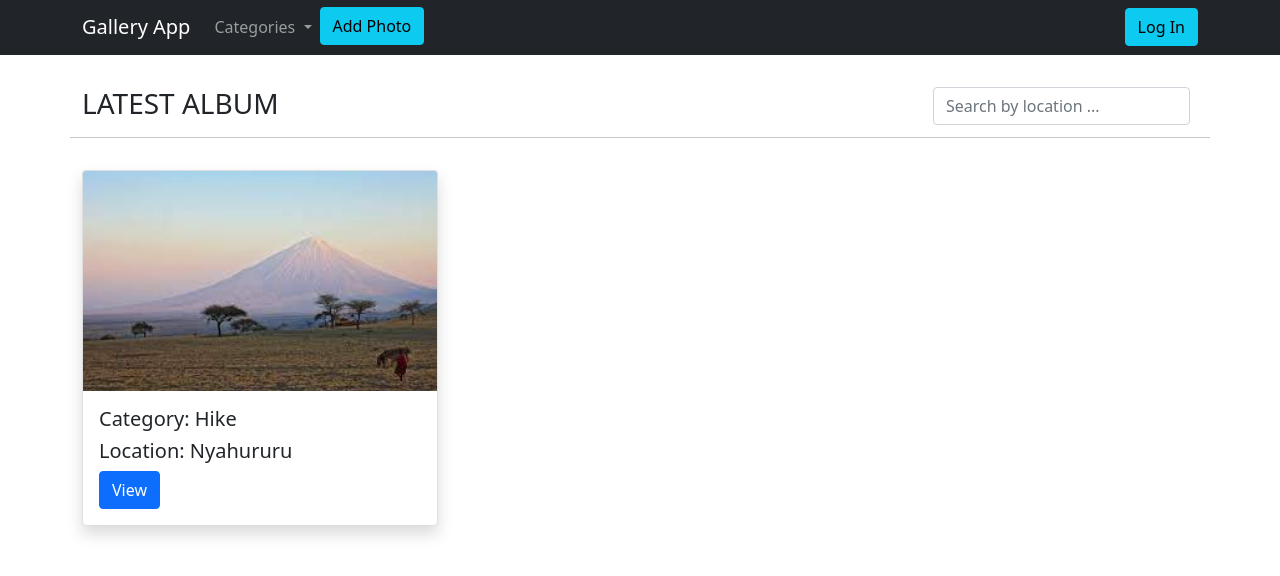
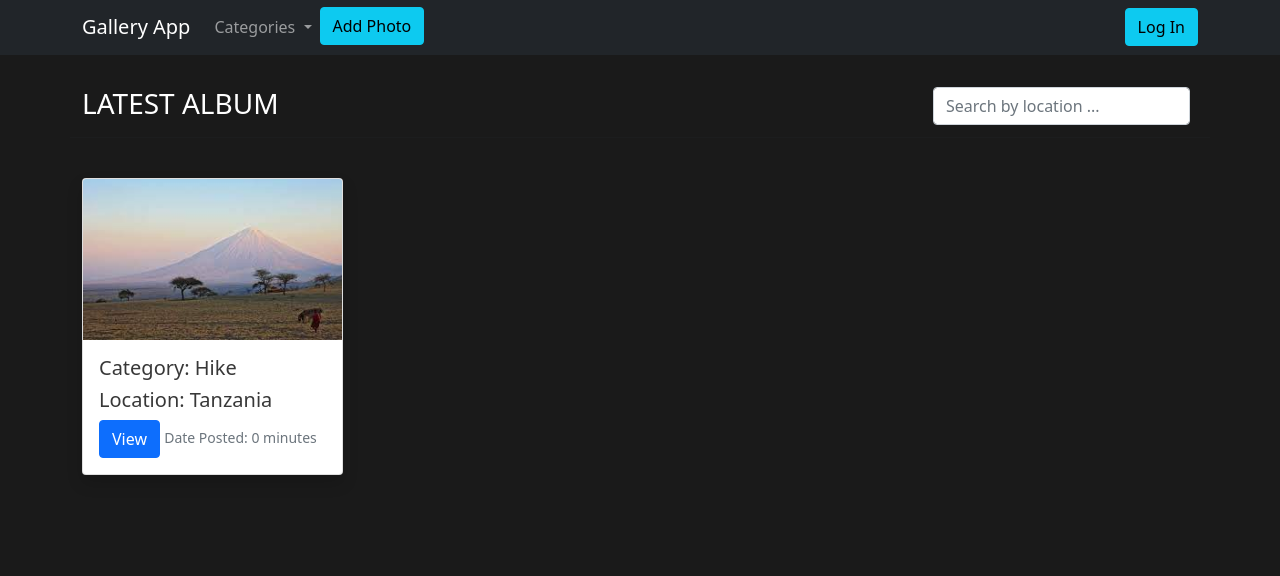
Before and after one commit to crispus-nj/Django-Gallery-App, a Django app: the page made by photos/models.py in a window 1280 px wide. Shown: the part 1-577 px from the top of the page. Run offline with Django 4.2, Linux system fonts and the light colour scheme; data comes from the database, SQL or seed files in the repository; some libraries are stand-ins or nearby versions.

Commit message:
created another column in Photo models to display the time the photo was uploaded and displayed that column to all the photos. updated the previous migrations

```diff
--- a/photos/models.py
+++ b/photos/models.py
@@ -1,4 +1,5 @@
 from django.db import models
+from django.utils import timezone
 
 # Create your models here.
 class Location(models.Model):
@@ -18,6 +19,7 @@
     location = models.ForeignKey(Location, on_delete=models.SET_NULL, null=True)
     image = models.ImageField()
     description = models.TextField()
+    date_posted = models.DateTimeField(auto_now_add=True)
 
     def __str__(self):
         return self.description
--- a/photos/templates/photos/index.html
+++ b/photos/templates/photos/index.html
@@ -2,7 +2,7 @@
 {% block content %}
 <div class="photos mb-2">
     <div class="album">
-        <h3>LATEST ALBUM</h3>
+        <h3 class="latest">LATEST ALBUM</h3>
     </div>
     <div class="search-photo">
         <form class="d-flex">
@@ -13,14 +13,14 @@
 <hr>
 
 {% for photo in photos %}
-<div class="col-md-4">
-    <div class="card shadow mt-3">
+<div class="col-md-3">
+    <div class="card shadow mt-4">
         <img src="{{photo.image.url}}" class="card-img-top" alt="...">
         <div class="card-body">
             <h5 class="card-title">Category: {{photo.category.name}}</h5>
             <h5 class="card-text">Location: {{photo.location.name}}</h5>
             <a href="{% url 'photo' photo.id%}" class="btn btn-primary">View</a>
-
+            <small class="text-muted">Date Posted: {{photo.date_posted | timesince}}</small>
 
             <!-- Button trigger modal -->
             <!-- <button type="button" class="btn btn-primary" data-bs-toggle="modal" data-bs-target="#{{photo.id}}" href="{%url 'photo' photo.id%}">
--- a/photos/templates/photos/photo.html
+++ b/photos/templates/photos/photo.html
@@ -6,6 +6,7 @@
             <img src="{{photos.image.url}}" class="card-img-top" alt="...">
             <div class="card-body">
               <h5 class="card-text">Description: {{photos.description.name}}</h5>
+              <h6>Date Posted: <span class="text-muted">{{photos.date_posted | timesince}} ago</span> </h6>
             </div>
           </div>
     </div>
--- a/photos/views.py
+++ b/photos/views.py
@@ -1,6 +1,7 @@
-from django.shortcuts import render
+from django.shortcuts import render, redirect
 from .models import Photo, Category, Location
 from django.db.models import Q
+
 # Create your views here.
 def home(request):
     q = request.GET.get('q') if request.GET.get('q') != None else ''
@@ -20,5 +21,23 @@ def photo(request, pk):
 def add_photo(request):
     location = Location.objects.all()
     category = Category.objects.all()
+    if request.method == 'POST':
+        data = request.POST
+        image = request.FILES.get('image')
+        # print(data.get('location'))
+        # if data['category'] != 'none' and data['location'] != 'none':
+        #     category = Category.objects.get(id = data['category'])
+        #     location = Location.objects.get(id = data['location'])
+        # else:
+        #     category = None
+        #     location = None
+
+        photo = Photo.objects.create(
+            category = data.get('category'),
+            location = data.get('location'),
+            image = image,
+            description = data.get('description'),
+        )
+        return redirect('home')
     context = {'category':category, 'location':location}
     return render(request, 'photos/add_photo.html', context)
--- a/static/css/main.css
+++ b/static/css/main.css
@@ -1,3 +1,15 @@
+body {
+    background-color: #1a1a1a !important;
+}
+
+h3, h5, h6 {
+    color: #383838;
+}
+.latest {
+    color: white;
+}
+
+
 .nav-section {
     margin-left: 20rem;
 }
@@ -12,3 +24,7 @@
 li a {
     text-decoration: none !important;
 }
+/*
+* {
+    display: none !important;
+} */
--- a/templates/base.html
+++ b/templates/base.html
@@ -15,12 +15,13 @@
 
     <link href="https://cdn.jsdelivr.net/npm/bootstrap@5.1.3/dist/css/bootstrap.min.css" rel="stylesheet"
         integrity="sha384-1BmE4kWBq78iYhFldvKuhfTAU6auU8tT94WrHftjDbrCEXSU1oBoqyl2QvZ6jIW3" crossorigin="anonymous">
-    <link rel="stylesheet" href="{% static 'css/main.css'%}">
+    <link rel="stylesheet" href="{% static '/css/main.css' %}">
+    {% block css_files %} {% endblock %}
 </head>
-
+<!-- style="background-color: #1a1a1a;" -->
 <body>
     {% include 'includes/navbar.html'%}
-    <div class="container">
+    <div class="container" >
         <div class="row">
             {% block content %}
             {% endblock %}
--- a/templates/includes/navbar.html
+++ b/templates/includes/navbar.html
@@ -9,7 +9,7 @@
             <div class="collapse navbar-collapse" id="navbarToggle">
                 <div class="navbar-nav mr-auto">
                     <li class="nav-item dropdown">
-                        <a class="nav-link dropdown-toggle" href="#" id="navbarDropdown" role="button" data-bs-toggle="dropdown" aria-expanded="false">
+                        <a class="nav-link dropdown-toggle" id="navbarDropdown" role="button" data-bs-toggle="dropdown" aria-expanded="false">
                           Categories
                         </a>
                         <ul class="dropdown-menu" >
```
Also changed, not shown: db.sqlite3, photos/migrations/0001_initial.py, photos/migrations/0002_rename_photos_photo.py (deleted).
